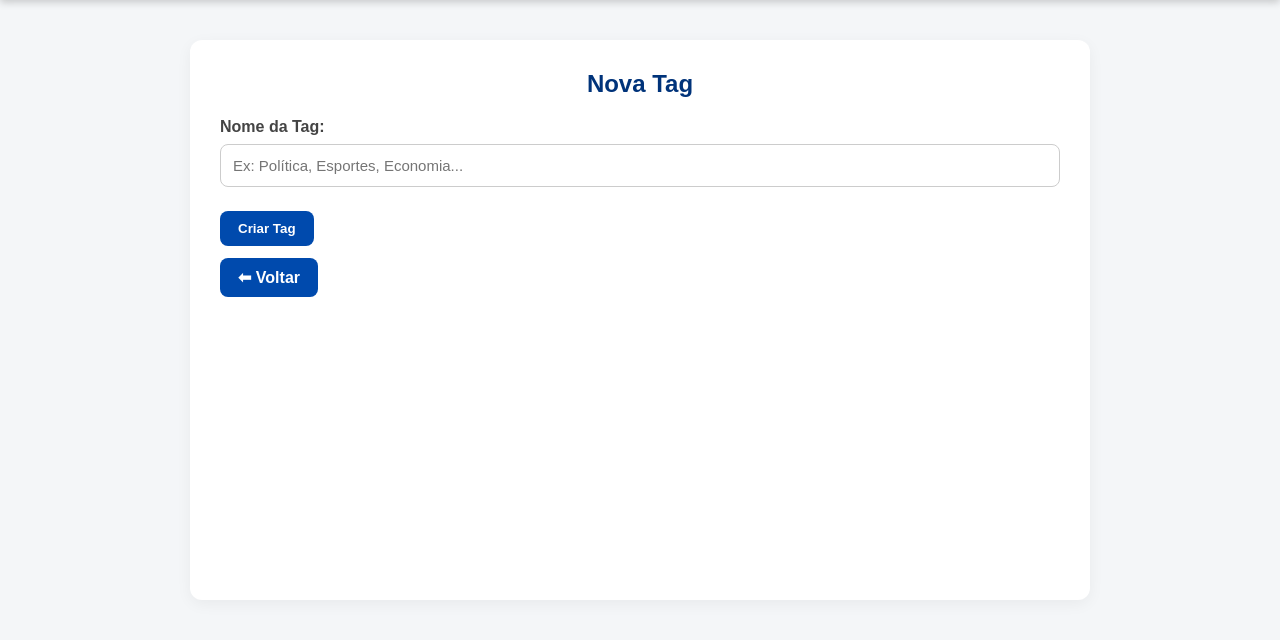
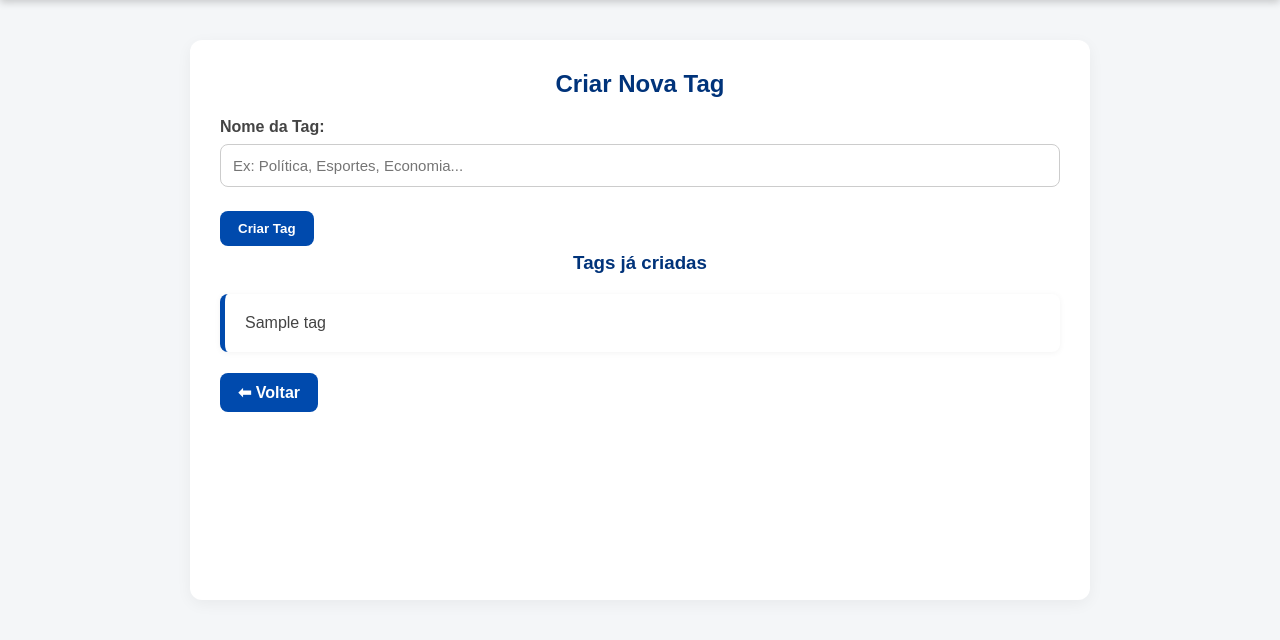
Before and after one commit to Natan-Tavares/Panora, a Django app: template JCPE/templates/Criar_tag.html in a window 1280 px wide. Shown: the part 114-754 px from the top of the page. Run offline with Django 5.2, Linux system fonts and the light colour scheme; the template is opened without the code that fills it: most values are stand-ins (such as "Sample title", 1, 10 or a date in 2020).

Commit message:
Exibição das tags no cadastro de tags

```diff
--- a/JCPE/AppJCPE/views.py
+++ b/JCPE/AppJCPE/views.py
@@ -218,5 +218,6 @@ def criar_tag(request):
     if request.method == "POST":
         tag=request.POST.get("tag")
         Tags.objects.get_or_create(tag=tag)
+    tags=Tags.objects.all()
 
-    return render(request,'Criar_tag.html')
+    return render(request,'Criar_tag.html',{'tags':tags})
--- a/JCPE/templates/Criar_tag.html
+++ b/JCPE/templates/Criar_tag.html
@@ -16,15 +16,29 @@
     </header>
 
     <main>
-        <h2>Nova Tag</h2>
+        <h2>Criar Nova Tag</h2>
 
         <form method="POST">
             {% csrf_token %}
             <label for="tag">Nome da Tag:</label>
             <input type="text" id="tag" name="tag" placeholder="Ex: Política, Esportes, Economia..." required>
-
             <button type="submit">Criar Tag</button>
         </form>
+
+        {% if tags %}
+            <section class="lista-tags">
+                <h3>Tags já criadas</h3>
+                <ul>
+                    {% for t in tags %}
+                        <li>{{ t.tag }}</li>
+                    {% empty %}
+                        <li>Nenhuma tag cadastrada ainda.</li>
+                    {% endfor %}
+                </ul>
+            </section>
+        {% else %}
+            <p>Ainda não há tags cadastradas.</p>
+        {% endif %}
 
         <div class="links-centrais">
             <a href="{% url 'inicial' %}" class="button">⬅ Voltar</a>
```
